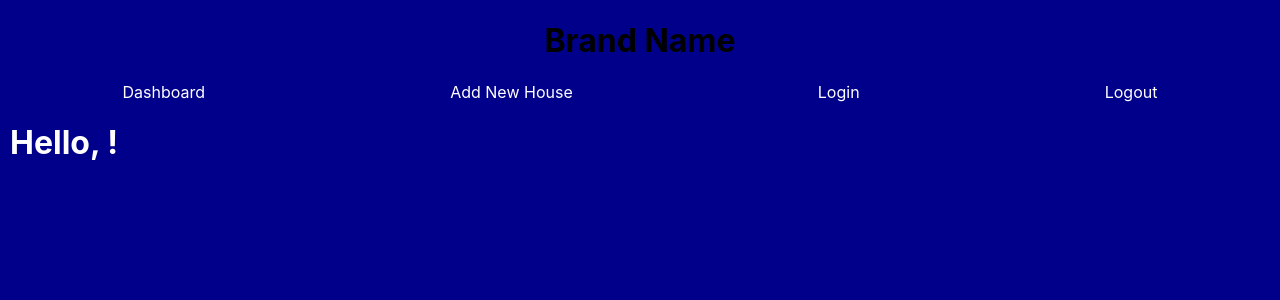
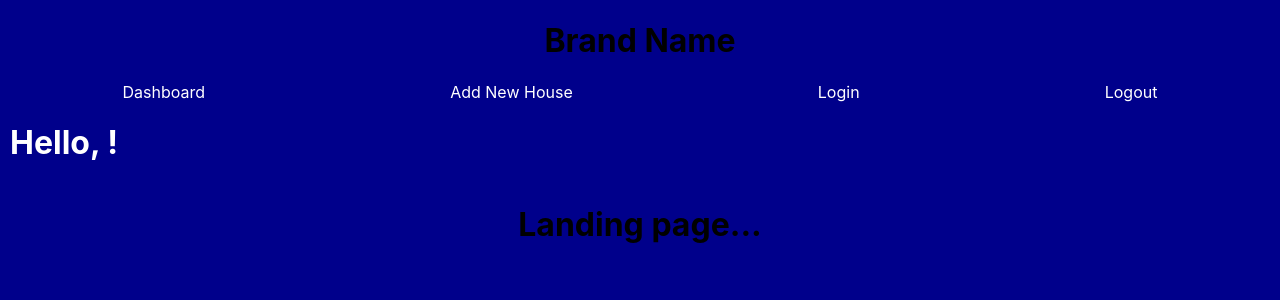
Before and after one commit to FTBW-AppraisersBFF/Front-End, a React (Create React App) app in the folder appraisers-bff/: page / in a window 1280 px wide. Shown: the top 300 px of the page. Built offline with nearby package versions, Linux system fonts and the light colour scheme.

Commit message:
added Landing page text

```diff
--- a/appraisers-bff/src/App.js
+++ b/appraisers-bff/src/App.js
@@ -18,6 +18,7 @@ function App(props) {
   return (
     <div className="App">
       <Route path="/" component={Navigation} />
+      <h1>Landing page... </h1>
       <Route exact path="/login" component={Login} />
       <Route exact path="/signup" component={Signup} />
       <PrivateRoute exact path="/dashboard" component={Dashboard} />
```
